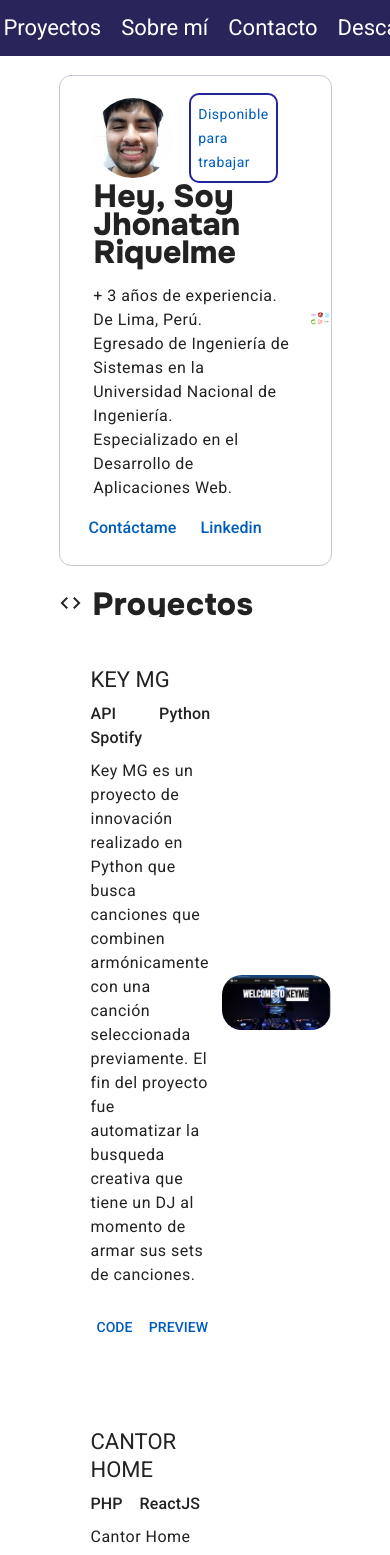
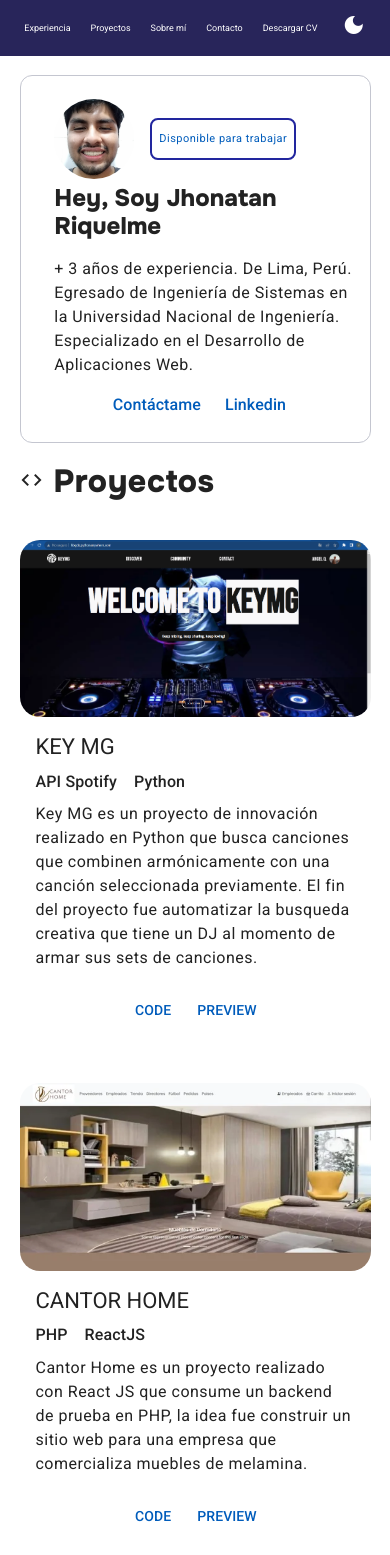
Before and after one commit to ribuhub25/portfolio-v1, an Angular app: page / in a window 390 px wide. Shown: the top 1555 px of the page. Built offline with nearby package versions, Linux system fonts and the light colour scheme.

Commit message:
se agregó diseño responsive mobile

```diff
--- a/src/app/app.component.scss
+++ b/src/app/app.component.scss
@@ -6,19 +6,6 @@
   padding-right: 15%;
   background-color: var(--color-bg);
   color: var(--color-text);
-  .div-header {
-    padding-bottom: 3vh;
-  }
-  .div-section {
-    padding-top: 3vh;
-    width: 50vw;
-    margin: auto;
-    scroll-margin-top: 8vh;
-    &__title {
-      font-size: xx-large;
-      font-family: typo.$main-family-extrabold;
-    }
-  }
 }
 
 @media screen and (min-width: 960px) and (max-width: 1328px) {
@@ -26,3 +13,11 @@
     margin: auto;
   }
 }
+
+@media screen and (max-width: 767px) {
+  .container {
+    padding-left: 5%;
+    padding-right: 5%;
+  }
+
+}
--- a/src/app/components/card/card.component.html
+++ b/src/app/components/card/card.component.html
@@ -21,8 +21,8 @@
         </mat-card-header>
         @if(value.imgUri !== "assets/images/perfil.jpg") {
         <mat-card-actions>
-          <a mat-button href={{value.githubUri}}>CODE</a>
-          <a mat-button href={{value.projectUri}}>PREVIEW</a>
+          <a mat-button href={{value.githubUri}} target="_blank">CODE</a>
+          <a mat-button href={{value.projectUri}} target="_blank">PREVIEW</a>
         </mat-card-actions>
         }
       </mat-card-content>
--- a/src/app/components/card/card.component.scss
+++ b/src/app/components/card/card.component.scss
@@ -4,7 +4,7 @@ mat-card {
 .example-card {
   color: var(--color-text);
   background-color: var(--color-bg);
-  padding-top: 2vh;
+  //padding-top: 2vh;
   padding-bottom: 1vh;
   border: none;
   .div-flex {
@@ -41,3 +41,24 @@ mat-card {
       }
   }
 }
+
+@media screen and (max-width: 767px) {
+  .example-card {
+    .div-flex {
+      padding-top: 20px;
+      flex-direction: column-reverse;
+      .div-info {
+        width: 100%;
+        mat-card-header{
+          padding: 0;
+        }
+      }
+      .div-img {
+        width: 100%;
+      }
+    }
+  }
+  mat-card-actions{
+    justify-content: center;
+  }
+}
--- a/src/app/components/footer/footer.component.scss
+++ b/src/app/components/footer/footer.component.scss
@@ -20,3 +20,26 @@
         }
     }
 }
+
+@media screen and (max-width: 767px) {
+  .footer{
+    margin: 0 auto; //Centrar Contenido
+    align-items: center; //Alinear Items dentro
+    color: var(--color-text);
+    &__content {
+        display: flex;
+        flex-direction: column-reverse;
+        justify-content: center;
+        text-align: center;
+        gap: 10px;
+        &__links {
+            display: flex;
+            justify-content: space-between;
+            a {
+                text-decoration: none;
+                color: var(--color-text);
+            }
+        }
+    }
+  }
+}
--- a/src/app/components/navbar/navbar.component.scss
+++ b/src/app/components/navbar/navbar.component.scss
@@ -10,3 +10,8 @@
   background-color: var(--color-bg-nav);
   color: var(--color-text-navlink);
 }
+@media screen and (max-width: 767px) {
+  .mat-toolbar {
+    font-size: xx-small;
+  }
+}
--- a/src/app/pages/home/section-presentation/section-presentation.component.scss
+++ b/src/app/pages/home/section-presentation/section-presentation.component.scss
@@ -6,11 +6,11 @@ mat-card {
     max-width: 1400px; //Mantener el tamaño cuando Aumenta/Disminuye
     margin: 0 auto; //Centrar Contenido
     align-items: center; //Alinear Items dentro
+
     .container {
         display: flex;
         flex-direction: row;
         justify-content: flex-end;
-        align-items: center;
         align-items: center;
 
         &__info {
@@ -81,11 +81,38 @@ mat-card {
         }
 
         &__img {
-            object{
+            object {
                 width: 100%;
                 height: auto;
             }
         }
     }
+}
 
+@media screen and (max-width: 767px) {
+    .container {
+        display: block;
+        &__info {
+            mat-card-header {
+                padding: 1vh 2vh;
+                .flex-card-header {
+                    &__btn-job {
+                        font-size: 11px !important;
+                    }
+                 }
+                mat-card-title {
+                    font-family: typo.$main-family-extrabold;
+                    font-size: x-large !important;
+                    --tw-text-opacity: 1;
+                    color: var(--color-text);
+                }
+            }
+            mat-card-actions {
+                justify-content: center;
+            }
+        }
+        &__img {
+            display: none;
+        }
+    }
 }
--- a/src/app/pages/home/section-projects/section-projects.component.scss
+++ b/src/app/pages/home/section-projects/section-projects.component.scss
@@ -6,6 +6,7 @@
     align-items: center; //Alinear Items dentro
     padding-top: 3vh;
     &__title {
+      padding-bottom: 3vh;
       font-size: xx-large;
       font-family: typo.$main-family-extrabold;
     }
```
